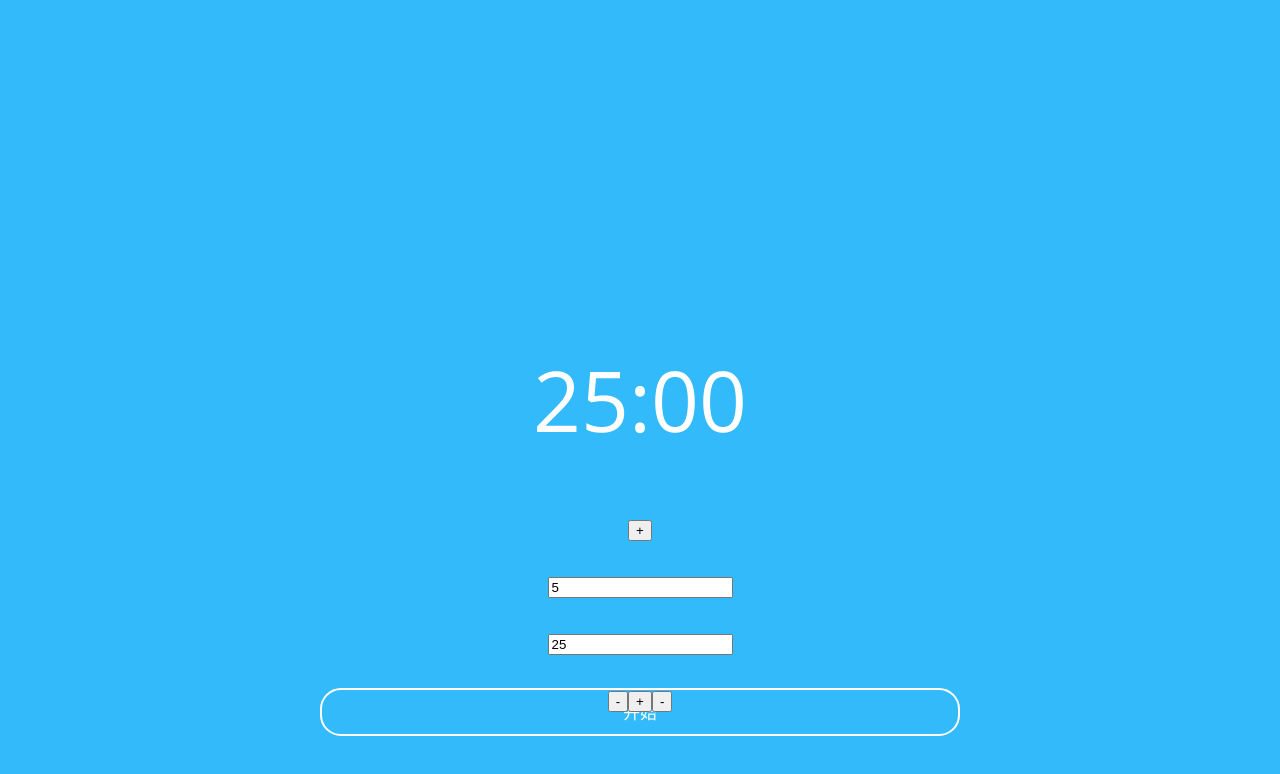
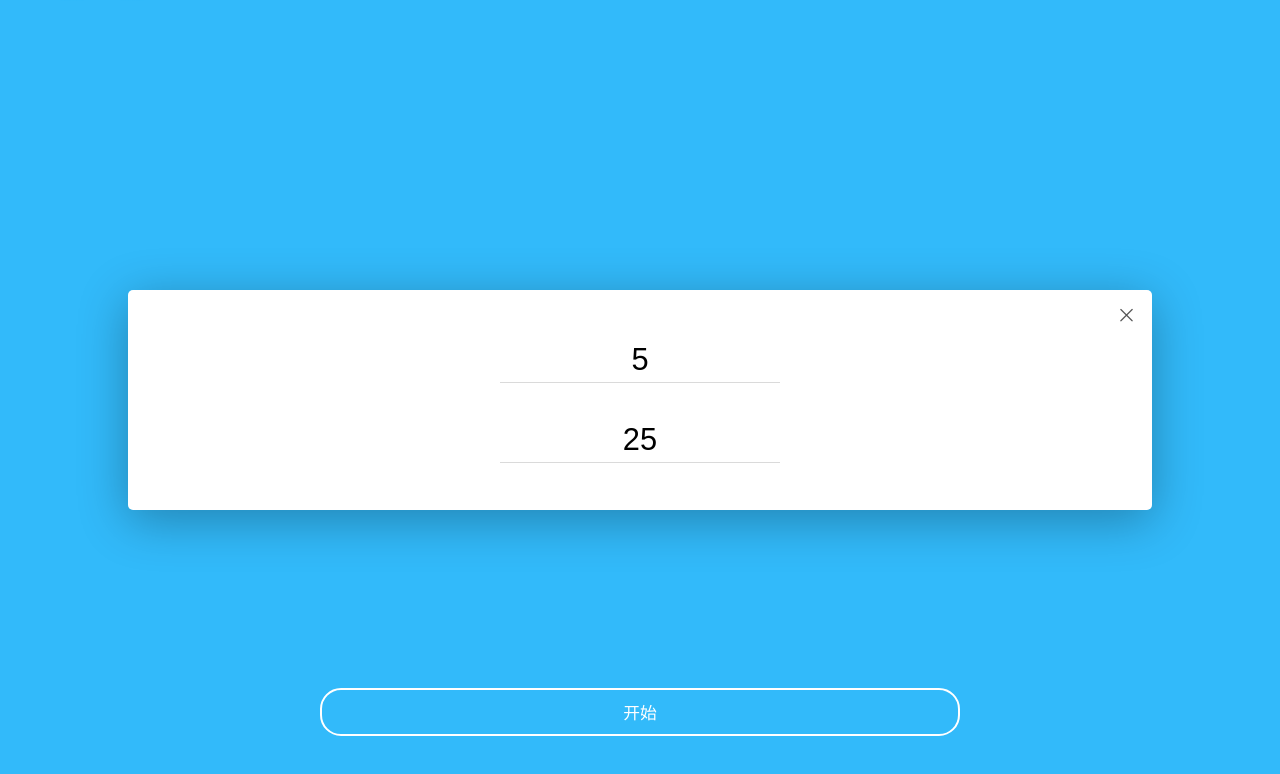
Before and after one commit to shery/ink-pomodoro, a Vue app: page / in a window 1280 px wide. Both pictures are taken after a click on the element "25:00". Shown: the top 774 px of the page. Built offline with nearby package versions, Linux system fonts and the light colour scheme.

Commit message:
feat(view): update modal view

```diff
--- a/package.json
+++ b/package.json
@@ -14,6 +14,7 @@
     "lint": "eslint --ext .js,.vue src test/unit/specs test/e2e/specs"
   },
   "dependencies": {
+    "element-ui": "^2.0.11",
     "vue": "^2.4.2"
   },
   "devDependencies": {
@@ -21,6 +22,7 @@
     "babel-core": "^6.22.1",
     "babel-eslint": "^7.1.1",
     "babel-loader": "^7.1.1",
+    "babel-plugin-component": "^1.0.0",
     "babel-plugin-istanbul": "^4.1.1",
     "babel-plugin-transform-runtime": "^6.22.0",
     "babel-preset-env": "^1.3.2",
--- a/src/components/Pomodoro.vue
+++ b/src/components/Pomodoro.vue
@@ -22,19 +22,27 @@
     </div>
     <div class="modal" v-bind:class="{ active: isModalOpen }">
       <div class="modal-body">
-        <button class="operate" v-on:click="handleBreak(1)">+</button>
-        <div class="textfield">
-          <input v-model.number="breakLen" type="number">
+        <span class="close" v-on:click="hideModal">
+          <i class="el-icon-close"></i>
+        </span>
+        <div class="operate-container">
+          <!-- <button class="operate" v-on:click="handleBreak(1)">+</button> -->
+          <div class="textfield">
+            <input v-model.number="breakLen" type="number">
+            <div class="underline"></div>
+          </div>
+          <!-- <button class="operate" v-on:click="handleBreak(-1)">-</button> -->
+        </div>
+        <div class="operate-container">
+          <!-- <button class="operate" v-on:click="handleSession(1)">+</button> -->
+          <div class="textfield">
+            <input v-model.number="session" type="number">
+            <div class="underline"></div>
+          </div>
+          <!-- <button class="operate" v-on:click="handleSession(-1)">-</button> -->
         </div>
 
-        <div class="textfield">
-          <input v-model.number="session" type="number">
-        </div>
 
-        <button class="operate" v-on:click="handleBreak(-1)">-</button>
-
-        <button class="operate" v-on:click="handleSession(1)">+</button>
-        <button class="operate" v-on:click="handleSession(-1)">-</button>
       </div>
       <div class="modal-bg" v-on:click="hideModal"></div>
     </div>
@@ -134,6 +142,13 @@ export default {
 
 <!-- Add "scoped" attribute to limit CSS to this component only -->
 <style scoped>
+
+input[type=number]::-webkit-inner-spin-button,
+input[type=number]::-webkit-outer-spin-button {
+    -webkit-appearance: none;
+    margin: 0;
+}
+
 .container {
   position: relative;
   display: flex;
@@ -203,7 +218,7 @@ export default {
 .modal {
   display: none;
   position: absolute;
-  top: 50%;
+  top: 0;
   left: 0;
   right: 0;
   bottom: 0;
@@ -217,14 +232,19 @@ export default {
   position: absolute;
   top: 50%;
   left: 50%;
+  padding: 30px 45px;
+  display: flex;
+  flex-direction: column;
+  justify-content: space-around;
   width: 80%;
   height: 220px;
-  color: fff;
   font-size: 3rem;
   font-weight: 300;
   transition: all .3s;
   transform: translate(-50%, -25%);
-  background-color: transparent;
+  background-color: #fff;
+  box-shadow: 0 10px 50px rgba(0, 0, 0, 0.3);
+  border-radius: 5px;
   z-index: 110;
   opacity: 0;
 }
@@ -235,6 +255,22 @@ export default {
   transform: translate(-50%, -50%);
 }
 
+.close {
+  position: absolute;
+  top: 15px;
+  right: 15px;
+  display: flex;
+  justify-content: center;
+  align-items: center;
+  color: #555;
+  font-size: 1.5rem;
+  cursor: pointer;
+  transition: all .3s;
+  transform: rotate(0) scale(1, 1);
+}
+.close:hover {
+  transform: rotate(180deg) scale(1.1, 1.1);
+}
 
 .modal-bg {
   position: absolute;
@@ -245,8 +281,46 @@ export default {
   background-color: transparent;
   z-index: 100;
 }
+.operate-container {
+  display: flex;
+  justify-content: space-around;
+  align-items: center
+}
+.textfield {
+  position: relative;
+  display: flex;
+  justify-content: center;
+  align-items: center;
+  width: 50%;
+  height: 100%;
+}
+.textfield input {
+  width: 100%;
+  height: 100%;
+  font-size: 2.2rem;
+  text-align: center;
+  border: 0;
+  outline: none;
+  background: transparent;
+  transition: all .2s;
+}
+.underline {
+  content: '';
+  position: absolute;
+  bottom: 0;
+  display: block;
+  width: 60%;
+  height: 1px;
+  background-color: #dadada;
+  transition: all .2s;
+  transform: translateY(4px);
+}
 
-
+.textfield input:focus + .underline {
+  width: 66%;
+  background-color: #333;
+  transform: translateY(1px);
+}
 .water {
   position: absolute;
   height: 100%;
--- a/src/main.js
+++ b/src/main.js
@@ -1,8 +1,10 @@
 // The Vue build version to load with the `import` command
 // (runtime-only or standalone) has been set in webpack.base.conf with an alias.
 import Vue from 'vue'
+import { Icon } from 'element-ui'
 import App from './App'
 
+Vue.component(Icon.name, Icon)
 Vue.config.productionTip = false
 
 /* eslint-disable no-new */
```
Also changed, not shown: .babelrc, 1 other file (tests, documents, lock files or other folders).
